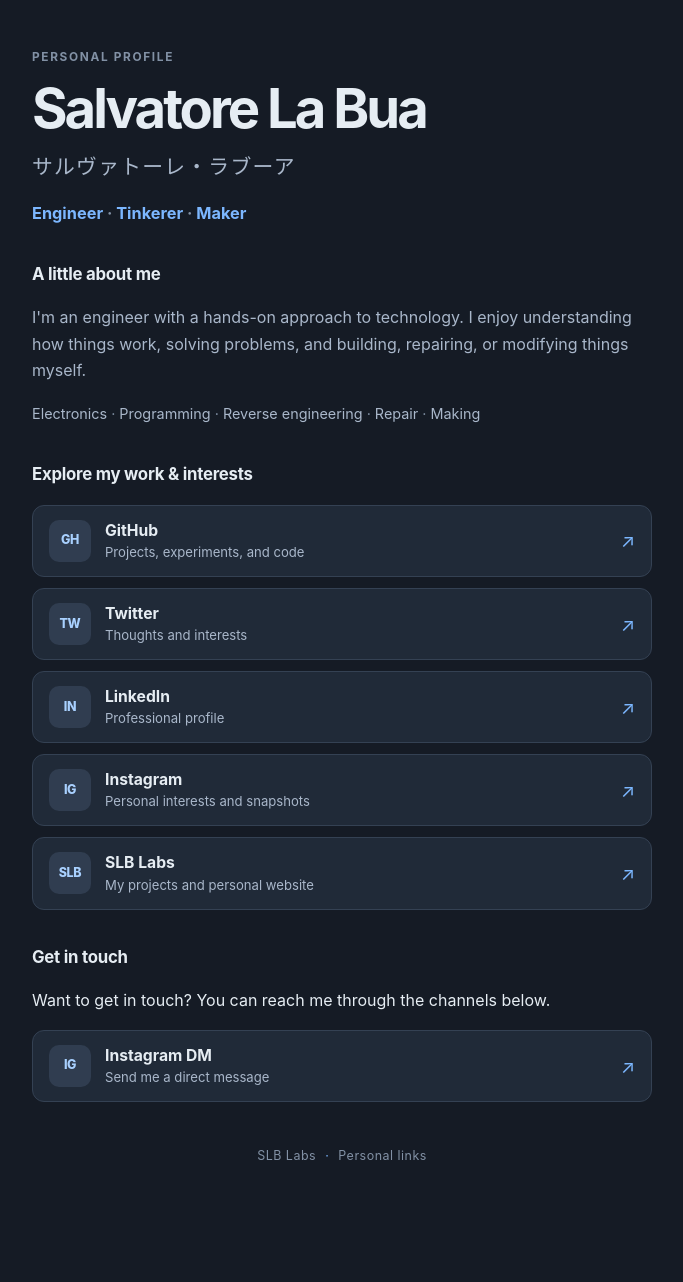
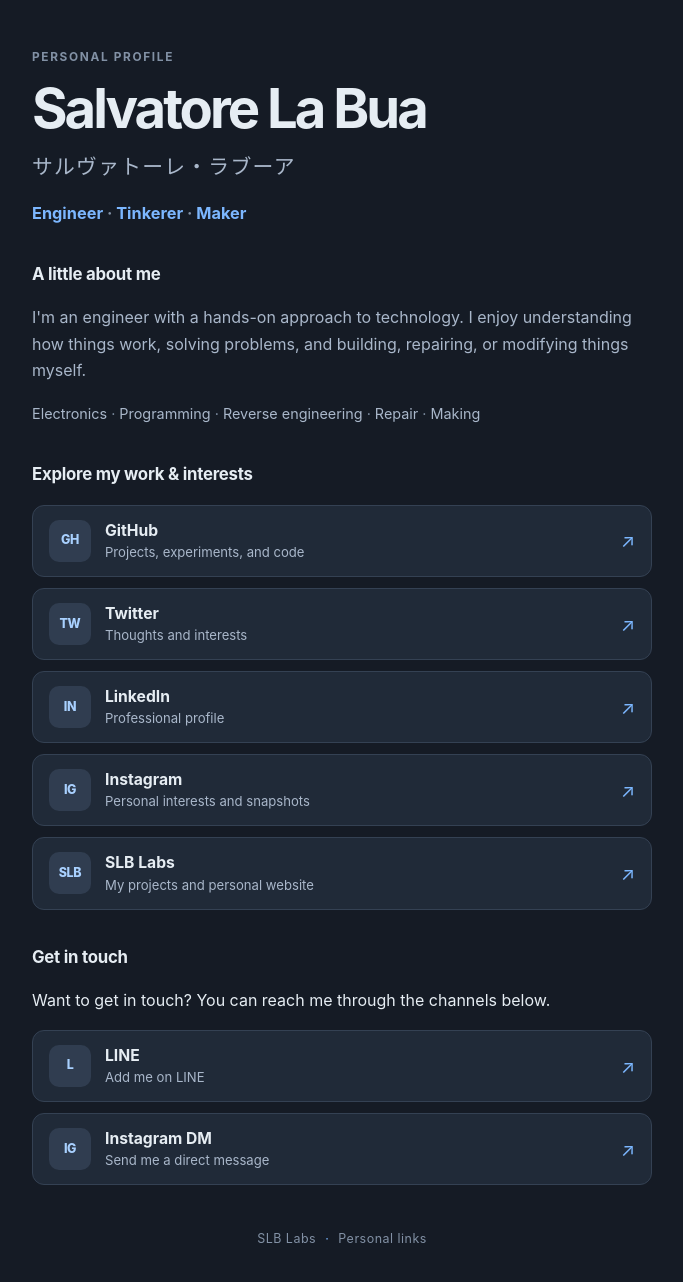
Before and after one commit to slabua/slabua, a Jekyll site: the page built from index.md, in a window 1280 px wide. Shown: the whole page, without its empty margins (298-981 px from the left). Built offline with Jekyll 4.4.1, drawn with Linux system fonts in a browser that asks for light colours; before the commit the page ends 1198 px from its top, so only the background shows below that.

Commit message:
Modify LINE link text and clean up comments
Updated the LINE contact link text and removed commented-out example.

```diff
--- a/index.md
+++ b/index.md
@@ -95,16 +95,14 @@ description: Personal links and a short introduction.
 
       <!-- Add your preferred direct-contact links here. -->
 
-      <!-- Example: LINE
-      <a class="social-link" href="YOUR_LINE_URL">
+      <a class="social-link" href="https://line.me/ti/p/NHW1ES4Jhl">
         <span class="link-mark" aria-hidden="true">L</span>
         <span class="link-copy">
           <strong>LINE</strong>
-          <small>Chat with me on LINE</small>
+          <small>Add me on LINE</small>
         </span>
         <span class="link-arrow" aria-hidden="true">↗</span>
       </a>
-      -->
 
       <a class="social-link" href="https://ig.me/m/slabua">
         <span class="link-mark" aria-hidden="true">IG</span>
```
